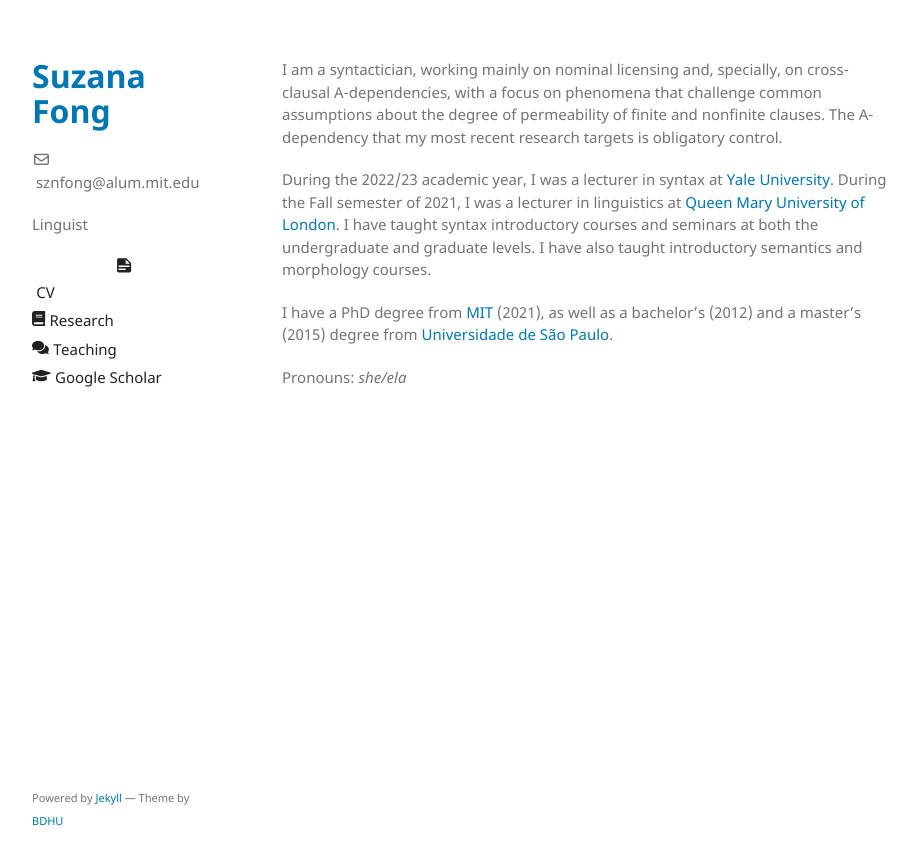
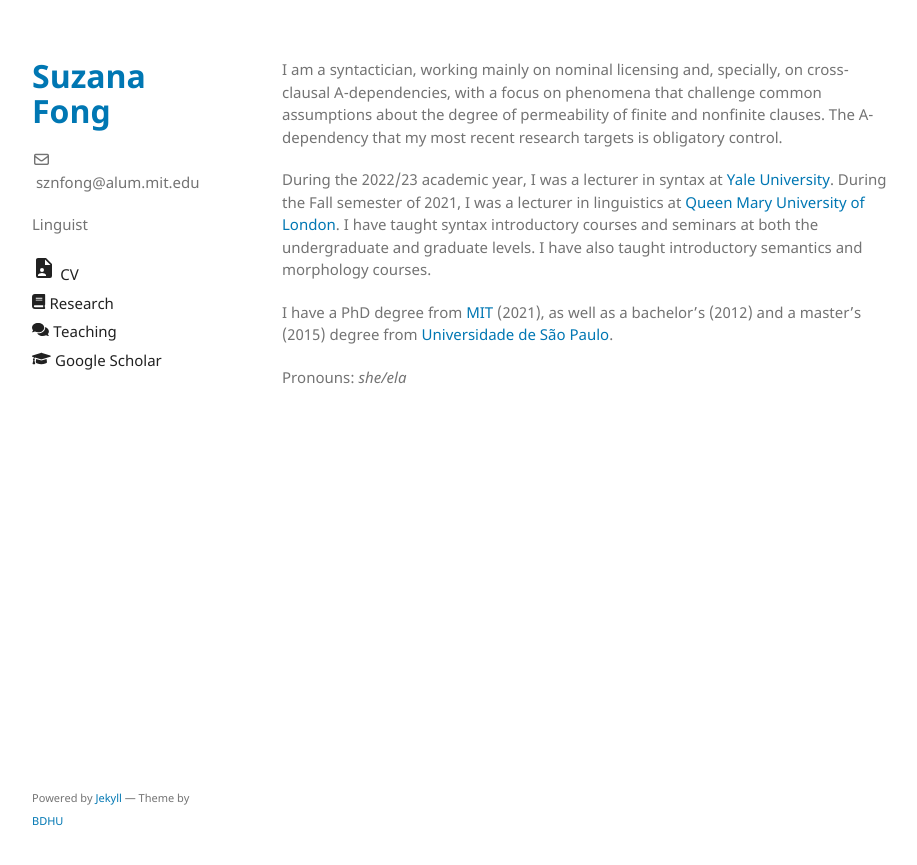
Before and after one commit to sznfng/sznfng.github.io, a Jekyll site: the page built from index.md, in a window 1280 px wide. Shown: the top 865 px of the page, without its empty margins (178-1095 px from the left). Built offline with Jekyll 4.4.1, drawn with Linux system fonts in a browser that asks for light colours.

Commit message:
Update _config.yml

```diff
--- a/_config.yml
+++ b/_config.yml
@@ -13,7 +13,7 @@ plugins:
 # You can find fonts from https://iconify.design or https://fontawesome.com. Below is just an example illustrating how to use custom icons
 sidebar:
   - name: CV
-    icon: <svg xmlns="http://www.w3.org/2000/svg" width="1.5m" height="1.25em" viewBox="0 0 24 24"><path fill="currentColor" d="M14 10h5.5L14 4.5V10M5 3h10l6 6v10a2 2 0 0 1-2 2H5a2 2 0 0 1-2-2V5c0-1.11.89-2 2-2m0 9v2h14v-2H5m0 4v2h9v-2H5Z"/></svg>
+    icon: <svg xmlns="http://www.w3.org/2000/svg" width="24" height="24" viewBox="0 0 24 24"><path fill="currentColor" d="M13 9h5.5L13 3.5V9M6 2h8l6 6v12a2 2 0 0 1-2 2H6a2 2 0 0 1-2-2V4c0-1.11.89-2 2-2m8 18v-1c0-1.33-2.67-2-4-2s-4 .67-4 2v1h8m-4-8a2 2 0 0 0-2 2a2 2 0 0 0 2 2a2 2 0 0 0 2-2a2 2 0 0 0-2-2Z"/></svg>
     link: /CV_sfong.pdf
   - name: Research
     icon: <svg xmlns="http://www.w3.org/2000/svg" aria-hidden="true" role="img" width="0.88em" height="1em" preserveAspectRatio="xMidYMid meet" viewBox="0 0 448 512"><path fill="currentColor" d="M448 360V24c0-13.3-10.7-24-24-24H96C43 0 0 43 0 96v320c0 53 43 96 96 96h328c13.3 0 24-10.7 24-24v-16c0-7.5-3.5-14.3-8.9-18.7c-4.2-15.4-4.2-59.3 0-74.7c5.4-4.3 8.9-11.1 8.9-18.6zM128 134c0-3.3 2.7-6 6-6h212c3.3 0 6 2.7 6 6v20c0 3.3-2.7 6-6 6H134c-3.3 0-6-2.7-6-6v-20zm0 64c0-3.3 2.7-6 6-6h212c3.3 0 6 2.7 6 6v20c0 3.3-2.7 6-6 6H134c-3.3 0-6-2.7-6-6v-20zm253.4 250H96c-17.7 0-32-14.3-32-32c0-17.6 14.4-32 32-32h285.4c-1.9 17.1-1.9 46.9 0 64z"/></svg>
```
